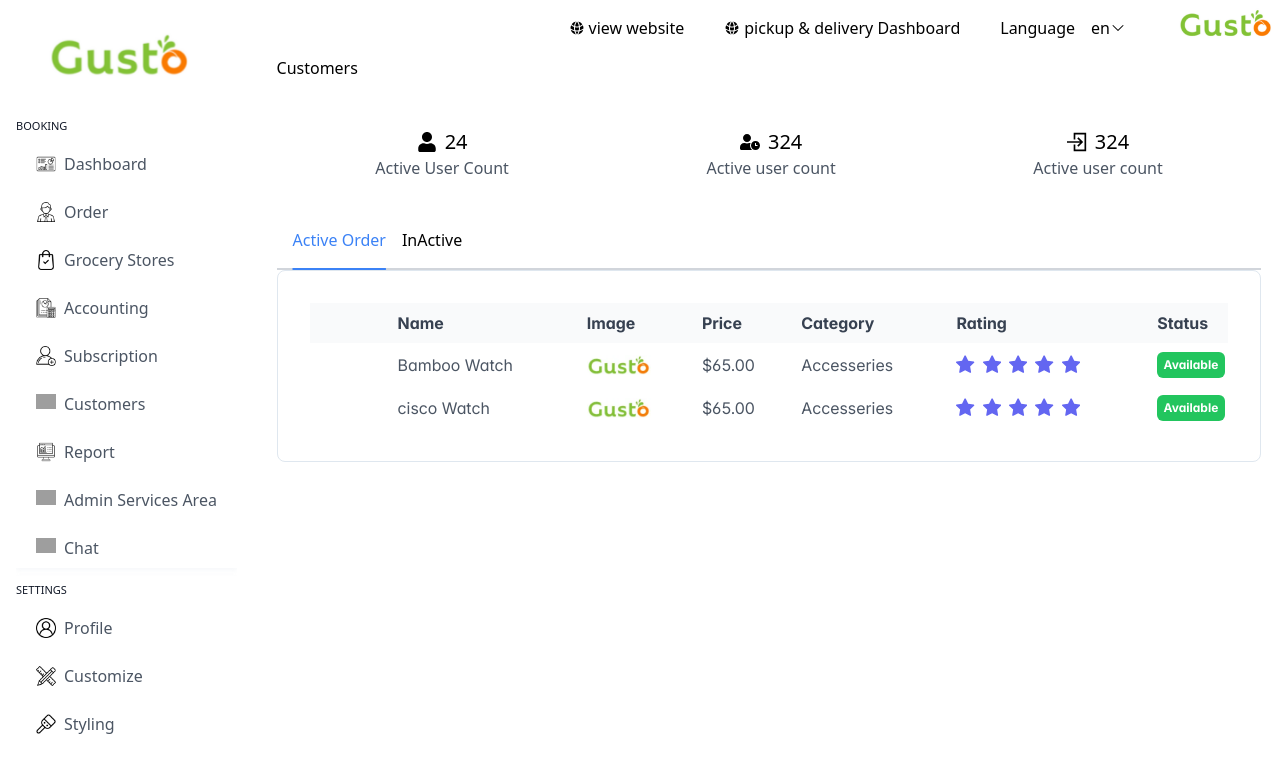
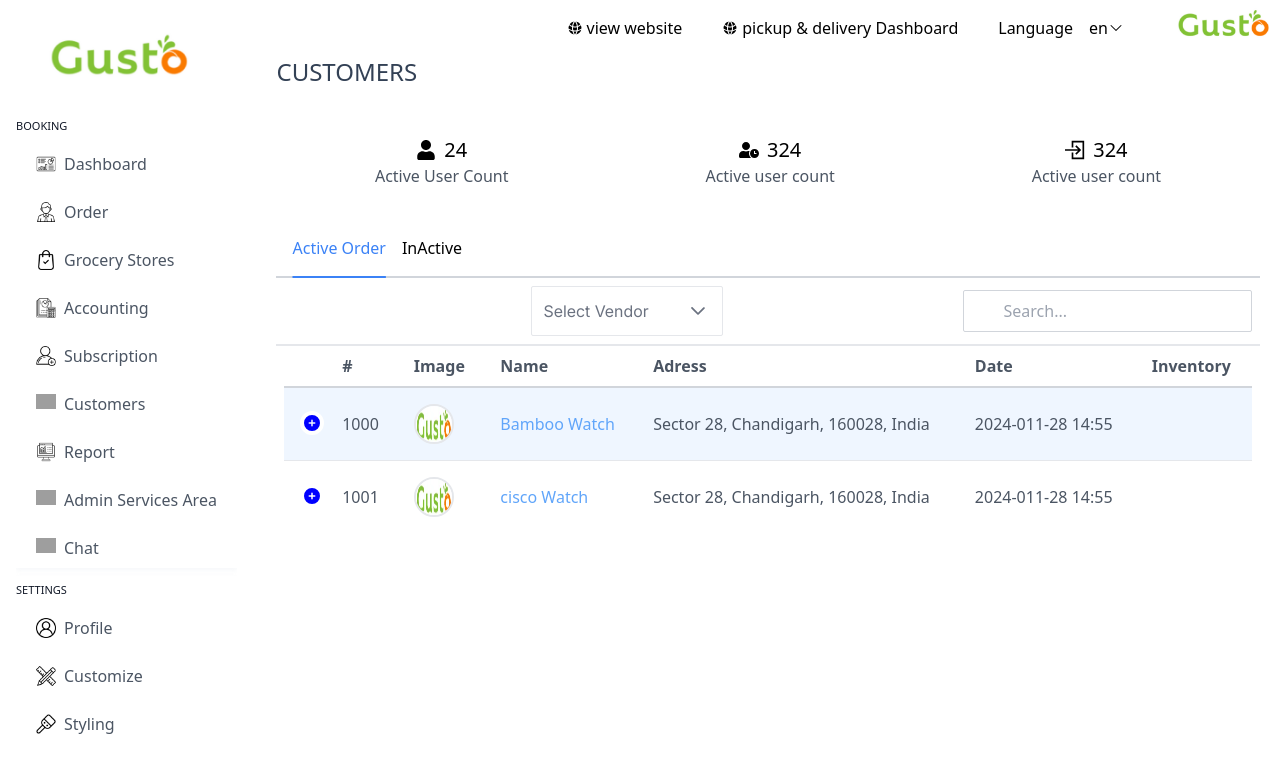
Before and after one commit to Blessino/gusto-dashboard, a React (Vite) app: page /customers in a window 1280 px wide. Shown: the top 772 px of the page. Built offline with nearby package versions, Linux system fonts and the light colour scheme; grey boxes are pictures that could not be loaded.

Commit message:
global filter is created in customer table

```diff
--- a/package.json
+++ b/package.json
@@ -11,12 +11,12 @@
     "preview": "vite preview"
   },
   "dependencies": {
+    "@tanstack/react-table": "^8.20.6",
     "chart.js": "^4.4.6",
     "classnames": "^2.5.1",
     "primeflex": "^3.3.1",
     "primeicons": "^7.0.0",
     "primereact": "^10.8.4",
-    "react": "^18.3.1",
     "react-dom": "^18.3.1",
     "react-icons": "^5.3.0",
     "react-router-dom": "^6.27.0",
--- a/src/App.jsx
+++ b/src/App.jsx
@@ -7,6 +7,7 @@ import Order from './pages/Order';
 import Store from './pages/Store';
 import Profile from './pages/Profile';
 import Customers from './pages/Customers';
+import PageNotFound from './pages/PageNotFound';
 
 function App() {
   return (
@@ -21,6 +22,7 @@ function App() {
             <Route path="stores" element={<Store />} />
             <Route path="customers" element={<Customers />} />
             <Route path="profile" element={<Profile />} />
+            <Route path="*" element={<PageNotFound />} />
           </Route>
         </Routes>
       </BrowserRouter>
--- a/src/pages/Customers.jsx
+++ b/src/pages/Customers.jsx
@@ -3,6 +3,7 @@ import { FaUser, FaUserClock } from 'react-icons/fa';
 import { GrLogin } from 'react-icons/gr';
 import Active from '../ui/customer/Active';
 import InActive from '../ui/customer/InActive';
+
 
 function Customers() {
   const [activeComponent, setActiveComponent] = useState('active');
@@ -20,8 +21,8 @@ function Customers() {
 
   return (
     <div className="m-auto w-[96%] pt-4">
-      <section className=''>
-        <h1>Customers</h1>
+      <section className="">
+        <h2 className="text-2xl font-normal text-slate-700 uppercase">Customers</h2>
         <div className="flex items-center justify-around py-12">
           <div>
             <span className="flex items-center justify-center gap-2 text-xl">
@@ -65,7 +66,7 @@ function Customers() {
                 setActiveComponent('inactive');
               }}
               className={`transition-colors duration-1000 ${
-                activeComponent === 'pending'
+                activeComponent === 'inactive'
                   ? 'text-blue-500 underline decoration-blue-500 decoration-solid decoration-2 underline-offset-[22px]'
                   : ' '
               }`}
--- a/src/pages/Dashboard.jsx
+++ b/src/pages/Dashboard.jsx
@@ -10,7 +10,7 @@ function Dashboard() {
   return (
     <div className="m-auto w-[96%]">
       <section className="flex items-center justify-between py-10 uppercase">
-        <div className="size-10 font-medium">
+        <div className="text-2xl font-normal text-slate-700 uppercase">
           <h4>Dashboard</h4>
         </div>
         <div className="flex items-center justify-center gap-2">
--- a/src/pages/Order.jsx
+++ b/src/pages/Order.jsx
@@ -26,8 +26,8 @@ function Order() {
   return (
     <div className="m-auto w-[96%] pt-4">
       <section className="m-auto flex items-center justify-between py-10">
-        <div className="size-10 font-medium">
-          <h4>Order</h4>
+        <div className="text-2xl font-normal text-slate-700">
+          <h2>ORDER</h2>
         </div>
         <div className="flex items-center justify-center gap-4">
           <div className="w-48 rounded-sm border-[1.5px] border-gray-300">
--- a/src/pages/Profile.jsx
+++ b/src/pages/Profile.jsx
@@ -6,7 +6,7 @@ function Profile() {
   return (
     <div className="w-[75%] pl-8 pt-10">
       <div className="card">
-        <h1>PROFILE</h1>
+        <h1 className="text-2xl font-normal text-slate-700">PROFILE</h1>
 
         <section className="pt-10">
           <div className="flex items-center justify-between">
--- a/src/pages/Store.jsx
+++ b/src/pages/Store.jsx
@@ -23,7 +23,7 @@ function Store() {
   return (
     <div className="m-auto w-[96%] pt-4">
       <section className="mb-4">
-        <div>
+        <div className="text-2xl font-normal text-slate-700 uppercase">
           <h1>Grocery Store</h1>
         </div>
         <div>
--- a/src/ui/customer/Active.jsx
+++ b/src/ui/customer/Active.jsx
@@ -1,166 +1,186 @@
-import React, { useState, useEffect, useRef } from 'react';
-import { DataTable } from 'primereact/datatable';
-import { Column } from 'primereact/column';
-import { ProductService } from '../../data/ProductService'; // Import the provided JSON data
-import { Rating } from 'primereact/rating';
-import { Button } from 'primereact/button';
-import { Tag } from 'primereact/tag';
-import { Toast } from 'primereact/toast';
+import React, { useState } from 'react';
+import { ProductService } from '../../data/ProductService';
+import {
+  useReactTable,
+  createColumnHelper,
+  flexRender,
+  getCoreRowModel,
+  getExpandedRowModel,
+  getFilteredRowModel,
+} from '@tanstack/react-table';
+import { FaCircleMinus, FaCirclePlus } from 'react-icons/fa6';
+import { DropdownList } from '../Dropdown';
 
-export default function RowExpansionDemo() {
-  const [products, setProducts] = useState([]);
-  const [expandedRows, setExpandedRows] = useState(null);
+const columnHelper = createColumnHelper();
 
-  // const toast = useRef(null);
+const columns = [
+  columnHelper.accessor('Children', {
+    header: null,
+    cell: ({ row }) => {
+      return row.getCanExpand() ? (
+        <button
+          onClick={row.getToggleExpandedHandler()}
+          className="rounded-full border-4 border-white"
+        >
+          {row.getIsExpanded() ? (
+            <FaCircleMinus color="red" />
+          ) : (
+            <FaCirclePlus color="blue" />
+          )}
+        </button>
+      ) : (
+        ''
+      );
+    },
+  }),
+  columnHelper.accessor('id', {
+    id: 'id',
+    cell: (info) => info.getValue(),
+    header: () => <span className="flex items-center">#</span>,
+  }),
+  columnHelper.accessor('image', {
+    id: 'image',
+    cell: ({ getValue }) => (
+      <img
+        src={getValue()}
+        alt={getValue()}
+        className="h-10 w-10 rounded-full border-2"
+      />
+    ),
+    header: () => <span className="flex items-center">Image</span>,
+  }),
+  columnHelper.accessor('name', {
+    cell: (info) => (
+      <span className="text-blue-400 hover:text-blue-600">
+        {info.getValue()}
+      </span>
+    ),
+    header: () => <span className="flex items-center">Name</span>,
+  }),
+  columnHelper.accessor('address', {
+    header: () => <span className="flex items-center">Adress</span>,
+    cell: (info) => info.getValue(),
+  }),
+  columnHelper.accessor('date', {
+    header: () => <span className="flex items-center">Date</span>,
+    cell: (info) => info.getValue(),
+  }),
+  columnHelper.accessor('inventory', {
+    header: () => <span className="flex items-center">Inventory</span>,
+    cell: (info) => info.getValue(),
+  }),
+];
 
-  useEffect(() => {
-    setProducts(ProductService);
-  }, []);
+function InActive() {
+  const [data] = useState(() => [...ProductService]);
+  const [globalFilter, setglobalFilter] = useState('');
 
-  // const onRowExpand = (event) => {
-  //   toast.current.show({
-  //     severity: 'info',
-  //     summary: 'Product Expanded',
-  //     detail: event.data.name,
-  //     life: 3000,
-  //   });
-  // };
+  // Create the table instance
+  const table = useReactTable({
+    data,
+    columns,
+    state: {
+      globalFilter,
+    },
+    getCoreRowModel: getCoreRowModel(),
 
-  // const onRowCollapse = (event) => {
-  //   toast.current.show({
-  //     severity: 'success',
-  //     summary: 'Product Collapsed',
-  //     detail: event.data.name,
-  //     life: 3000,
-  //   });
-  // };
+    getExpandedRowModel: getExpandedRowModel(),
+    getRowCanExpand: (row) => !!row.original,
 
-  // const expandAll = () => {
-  //   let _expandedRows = {};
-  //   products.forEach((p) => (_expandedRows[`${p.id}`] = true));
+    onGlobalFilterChange: setglobalFilter,
+    getFilteredRowModel: getFilteredRowModel(),
+  });
 
-  //   setExpandedRows(_expandedRows);
-  // };
+  return (
+    <>
+      <section className="">
+        <div className="flex items-center justify-end gap-60 border-b-2 p-2">
+          <span className="w-48">
+            <DropdownList />
+          </span>
+          <span>
+            <input
+              value={globalFilter}
+              onChange={(e) => setglobalFilter(e.target.value)}
+              placeholder="Search..."
+              className="rounded-sm border border-gray-300 py-2 pl-10 pr-4 focus:border-indigo-50 focus:ring-indigo-50"
+            />
+          </span>
+        </div>
+      </section>
 
-  // const collapseAll = () => {
-  //   setExpandedRows(null);
-  // };
-
-  const formatCurrency = (value) => {
-    return value.toLocaleString('en-US', {
-      style: 'currency',
-      currency: 'USD',
-    });
-  };
-
-  const priceBodyTemplate = (products) => {
-    return formatCurrency(products.price);
-  };
-
-  const allowExpansion = (products) => {
-    return products.length > 0;
-  };
-
-  const expand = () => {
-    if (allowExpansion) {
-      // products.forEach((p) => (_expandedRows[`${p.id}`] = true));
-      console.log();
-
-      setExpandedRows(products.id);
-    } else {
-      setExpandedRows(null);
-    }
-  };
-
-  const header = (
-    <div className="justify-content-end expand flex flex-wrap gap-2">
-      <Button
-        icon={expandedRows }
-        // onClick={`${icon ? 'pi pi-plus' : 'pi pi-minus'}`}
-      />
-      {/* <Button icon="pi pi-minus" onClick={collapseAll} text /> */}
+      <div className="mx-auto flex max-w-full flex-col pb-4 sm:px-2 lg:px-2">
+        <div className="overflow-x-auto bg-white">
+          <table className="min-w-full divide-y divide-gray-600">
+            <thead className="table-auto border-collapse border-b-2 border-gray-300">
+              {table.getHeaderGroups().map((headerGroup) => (
+                <tr key={headerGroup.id}>
+                  {headerGroup.headers.map((header) => (
+                    <th
+                      key={header.id}
+                      className="px-4 py-2 text-left font-semibold text-gray-600 first:pr-0"
+                    >
+                      <div>
+                        {flexRender(
+                          header.column.columnDef.header,
+                          header.getContext(),
+                        )}
                       </div>
-  );
-
-  const rowExpansionTemplate = (rowData) => {
-    console.log(rowData);
-    return (
-      <div className="p-3">
-        <h5>Details for {rowData.name}</h5>
-        <div>
-          <p>
-            <strong>Price:</strong> {formatCurrency(rowData.price)}
+                    </th>
+                  ))}
+                </tr>
+              ))}
+            </thead>
+            <tbody className="divide-y divide-gray-200 bg-white">
+              {table.getRowModel().rows.map((row) => (
+                <React.Fragment key={row.id}>
+                  <tr className="odd:bg-blue-50">
+                    {row.getVisibleCells().map((cell) => (
+                      <td
+                        key={cell.id}
+                        className="px-4 py-4 text-left text-gray-600 first:pr-0"
+                      >
+                        {flexRender(
+                          cell.column.columnDef.cell,
+                          cell.getContext(),
+                        )}
+                      </td>
+                    ))}
+                  </tr>
+                  {row.getIsExpanded() && (
+                    <tr>
+                      <td colSpan={row.getVisibleCells().length}>
+                        <div className="w-fit">
+                          <div className="border-b px-2 py-4">
+                            <h5 className="inline">Address: </h5>
+                            <p className="inline text-sm">
+                              {row.original.address}
                             </p>
-          <p>
-            <strong>Category:</strong> {rowData.category}
+                          </div>
+                          <div className="border-b px-2 py-4">
+                            <h5 className="inline">Date: </h5>
+                            <p className="inline text-sm">
+                              {row.original.date}
                             </p>
-          <p>
-            <strong>Description:</strong> {rowData.description}
-          </p>
-          <p>
-            <strong>Quantity:</strong> {rowData.quantity}
-          </p>
-          <p>
-            <strong>Address:</strong> {rowData.address}
-          </p>
-          <p>
-            <strong>Inventory Status:</strong> {rowData.inventoryStatus}
-          </p>
-          <p>
-            <strong>Rating:</strong> {rowData.rating} Stars
-          </p>
-          <p>
-            <strong>Date:</strong> {rowData.date}
+                          </div>
+                          <div className="border-b px-2 py-4">
+                            <h5 className="inline">Name: </h5>
+                            <p className="inline text-sm">
+                              {row.original.name}
                             </p>
                           </div>
                         </div>
-    );
-  };
-
-  return (
-    <div className="card">
-      {/* <Toast ref={toast} /> */}
-      <DataTable
-        value={products}
-        expandedRows={expandedRows} // Control the expanded rows using state
-        onRowToggle={(e) => setExpandedRows(e.value)} // Update state when row expands or collapses
-        // onRowExpand={onRowExpand}
-        // onRowCollapse={onRowCollapse}
-        // rowExpansionTemplate={rowExpansionTemplate}
-        dataKey="id"
-        tableStyle={{ minWidth: '60rem' }}
-        size="small"
-      >
-        <Column
-
-          expander={allowExpansion}
-          body={header}
-          style={{ width: '5rem' }}
-        />
-        <Column field="name" header="Name" />
-        <Column
-          header="Image"
-          body={(product) => (
-            <img src={product.image} alt={product.name} width="64px" />
+                      </td>
+                    </tr>
                   )}
-        />
-        <Column field="price" header="Price" body={priceBodyTemplate} />
-        <Column field="category" header="Category" />
-        <Column
-          field="rating"
-          header="Rating"
-          body={(product) => (
-            <Rating value={product.rating} readOnly cancel={false} />
-          )}
-        />
-        <Column
-          field="inventoryStatus"
-          header="Status"
-          body={(product) => (
-            <Tag value={product.inventoryStatus} severity="success" />
-          )}
-        />
-      </DataTable>
+                </React.Fragment>
+              ))}
+            </tbody>
+          </table>
         </div>
+      </div>
+    </>
   );
 }
+
+export default InActive;
--- a/src/ui/customer/InActive.jsx
+++ b/src/ui/customer/InActive.jsx
@@ -1,84 +1,184 @@
-import React, { useMemo } from 'react';
-import { useTable, useSortBy, useGlobalFilter } from 'react-table';
+import React, { useState } from 'react';
 import { ProductService } from '../../data/ProductService';
-import { COLOUMS } from './Coloum';
-import GlobleFilter from './GlobleFilter';
+import {
+  useReactTable,
+  createColumnHelper,
+  flexRender,
+  getCoreRowModel,
+  getExpandedRowModel,
+  getFilteredRowModel,
+} from '@tanstack/react-table';
+import { FaCircleMinus, FaCirclePlus } from 'react-icons/fa6';
 import { DropdownList } from '../Dropdown';
 
+const columnHelper = createColumnHelper();
+
+const columns = [
+  columnHelper.accessor('Children', {
+    header: null,
+    cell: ({ row }) => {
+      return row.getCanExpand() ? (
+        <button
+          onClick={row.getToggleExpandedHandler()}
+          className="rounded-full border-4 border-white"
+        >
+          {row.getIsExpanded() ? (
+            <FaCircleMinus color="red" />
+          ) : (
+            <FaCirclePlus color="blue" />
+          )}
+        </button>
+      ) : (
+        ''
+      );
+    },
+  }),
+  columnHelper.accessor('id', {
+    id: 'id',
+    cell: (info) => info.getValue(),
+    header: () => <span className="flex items-center">#</span>,
+  }),
+  columnHelper.accessor('image', {
+    id: 'image',
+    cell: ({ getValue }) => (
+      <img
+        src={getValue()}
+        alt={getValue()}
+        className="h-10 w-10 rounded-full border-2"
+      />
+    ),
+    header: () => <span className="flex items-center">Image</span>,
+  }),
+  columnHelper.accessor('name', {
+    cell: (info) => (
+      <span className="text-blue-400 hover:text-blue-600">
+        {info.getValue()}
+      </span>
+    ),
+    header: () => <span className="flex items-center">Name</span>,
+  }),
+  columnHelper.accessor('address', {
+    header: () => <span className="flex items-center">Adress</span>,
+    cell: (info) => info.getValue(),
+  }),
+  columnHelper.accessor('date', {
+    header: () => <span className="flex items-center">Date</span>,
+    cell: (info) => info.getValue(),
+  }),
+  columnHelper.accessor('inventory', {
+    header: () => <span className="flex items-center">Inventory</span>,
+    cell: (info) => info.getValue(),
+  }),
+];
 
 function InActive() {
-  // Memoize columns and data
-  const columns = useMemo(() => COLOUMS, []);
-  const data = useMemo(() => ProductService, []);
+  const [data] = useState(() => [...ProductService]);
+  const [globalFilter, setglobalFilter] = useState('');
 
   // Create the table instance
-  const {
-    getTableProps,
-    getTableBodyProps,
-    headerGroups,
-    rows,
-    prepareRow,
-    state,
-    setGlobalFilter,
-  } = useTable({ columns, data }, useGlobalFilter, useSortBy);
+  const table = useReactTable({
+    data,
+    columns,
+    state: {
+      globalFilter,
+    },
+    getCoreRowModel: getCoreRowModel(),
 
-  const { globalFilter } = state;
+    getExpandedRowModel: getExpandedRowModel(),
+    getRowCanExpand: (row) => !!row.original,
+
+    onGlobalFilterChange: setglobalFilter,
+    getFilteredRowModel: getFilteredRowModel(),
+  });
 
   return (
     <>
-      <div className="flex items-center justify-end gap-2 border-b-2 p-2">
-        <span className="w-48 ">
+      <section className="">
+        <div className="flex items-center justify-end  gap-60 border-b-2 p-2">
+          <span className="w-48">
             <DropdownList />
           </span>
-        <GlobleFilter filter={globalFilter} setFilter={setGlobalFilter} />
+          <span>
+            <input
+              value={globalFilter}
+              onChange={(e) => setglobalFilter(e.target.value)}
+              placeholder="Search..."
+              className="rounded-sm border border-gray-300 py-2 pl-10 pr-4 focus:border-indigo-50 focus:ring-indigo-50"
+            />
+          </span>
         </div>
+      </section>
 
-      <table {...getTableProps()} className="min-w-full">
-        <thead className="table-auto border-collapse border-b-2 border-gray-300 shadow-slate-800 drop-shadow-xl">
-          {headerGroups.map((headerGroup) => (
-            <tr {...headerGroup.getHeaderGroupProps()} key={headerGroup.id}>
-              {headerGroup.headers.map((column) => (
+      <div className="mx-auto flex max-w-full flex-col pb-4 sm:px-2 lg:px-2">
+        <div className="overflow-x-auto bg-white">
+          <table className="min-w-full divide-y divide-gray-600">
+            <thead className="table-auto border-collapse border-b-2 border-gray-300">
+              {table.getHeaderGroups().map((headerGroup) => (
+                <tr key={headerGroup.id}>
+                  {headerGroup.headers.map((header) => (
                     <th
-                  {...column.getHeaderProps(column.getSortByToggleProps())}
-                  key={column.id}
-                  className="px-4 py-2 text-left font-semibold text-gray-700"
+                      key={header.id}
+                      className="px-4 py-2 text-left font-semibold text-gray-600 first:pr-0"
                     >
-                  {column.render('Header')}
-                  <span>
-                    {column.isSorted
-                      ? column.isSortedDesc
-                        ? '⬇'
-                        : '⬆'
-                      : ' '}
-                  </span>
+                      <div>
+                        {flexRender(
+                          header.column.columnDef.header,
+                          header.getContext(),
+                        )}
+                      </div>
                     </th>
                   ))}
                 </tr>
               ))}
             </thead>
-        <tbody {...getTableBodyProps()} className="bg-white">
-          {rows.map((row) => {
-            prepareRow(row);
-            return (
-              <tr
-                {...row.getRowProps()}
-                key={row.id}
-                className="even:bg-blue-50"
+            <tbody className="divide-y divide-gray-200 bg-white">
+              {table.getRowModel().rows.map((row) => (
+                <React.Fragment key={row.id}>
+                  <tr className="odd:bg-blue-50">
+                    {row.getVisibleCells().map((cell) => (
+                      <td
+                        key={cell.id}
+                        className="px-4 py-4 text-left text-gray-600 first:pr-0"
                       >
-                {row.cells.map((cell) => (
-                  <td
-                    {...cell.getCellProps()}
-                    key={cell.column.id}
-                    className="border-b-2 border-gray-300 px-4 py-2 text-gray-600"
-                  >
-                    {cell.render('Cell')}
+                        {flexRender(
+                          cell.column.columnDef.cell,
+                          cell.getContext(),
+                        )}
                       </td>
                     ))}
                   </tr>
-            );
-          })}
+                  {row.getIsExpanded() && (
+                    <tr>
+                      <td colSpan={row.getVisibleCells().length}>
+                        <div className="w-fit">
+                          <div className="border-b px-2 py-4">
+                            <h5 className="inline">Address: </h5>
+                            <p className="inline text-sm">
+                              {row.original.address}
+                            </p>
+                          </div>
+                          <div className="border-b px-2 py-4">
+                            <h5 className="inline">Date: </h5>
+                            <p className="inline text-sm">
+                              {row.original.date}
+                            </p>
+                          </div>
+                          <div className="border-b px-2 py-4">
+                            <h5 className="inline">Name: </h5>
+                            <p className="inline text-sm">
+                              {row.original.name}
+                            </p>
+                          </div>
+                        </div>
+                      </td>
+                    </tr>
+                  )}
+                </React.Fragment>
+              ))}
             </tbody>
           </table>
+        </div>
+      </div>
     </>
   );
 }
```
Also changed, not shown: src/pages/PageNotFound.jsx (added, +18 -0 lines), 1 other file (tests, documents, lock files or other folders). Lines whose indentation alone changed are shown as unchanged.
